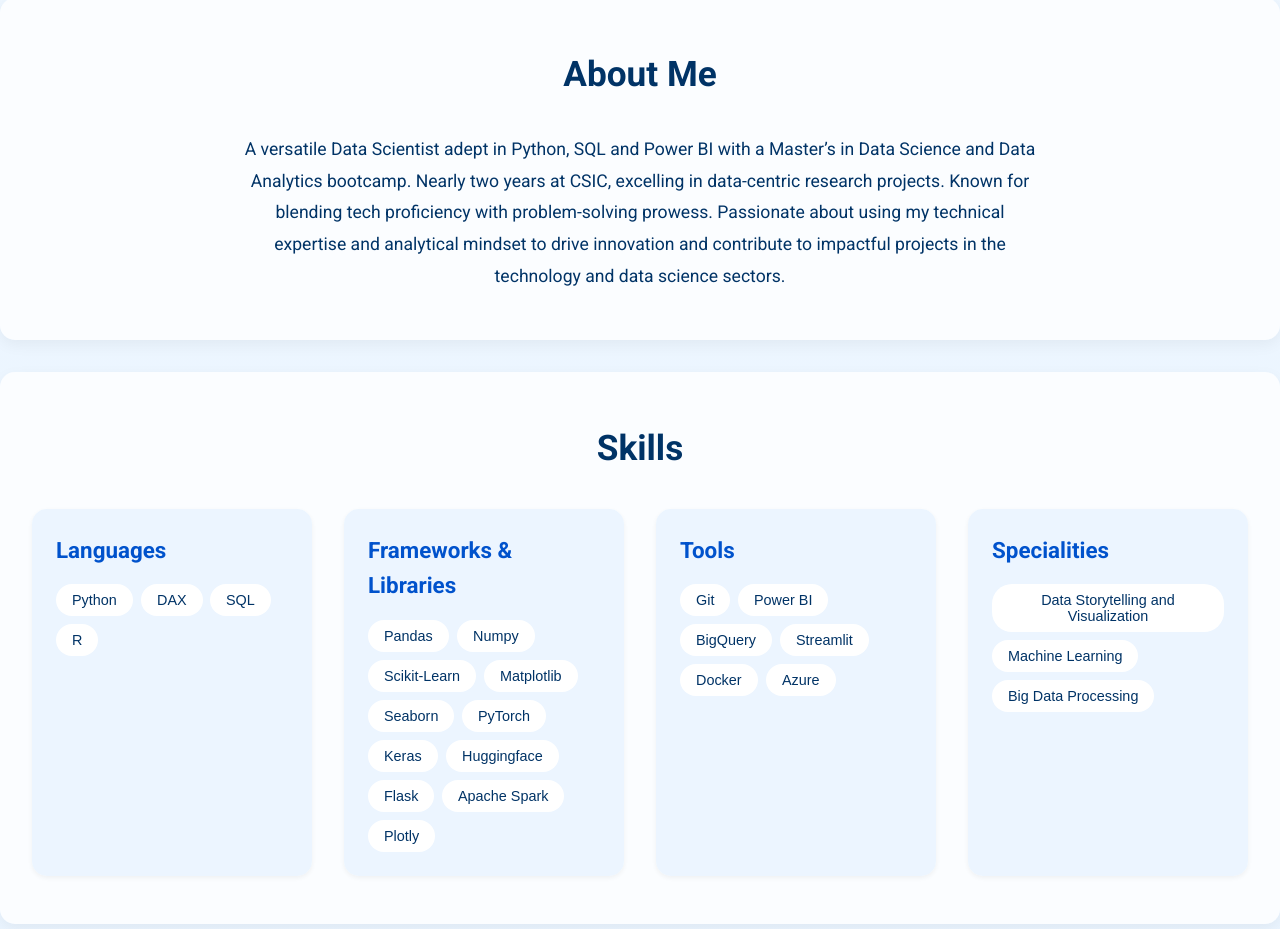
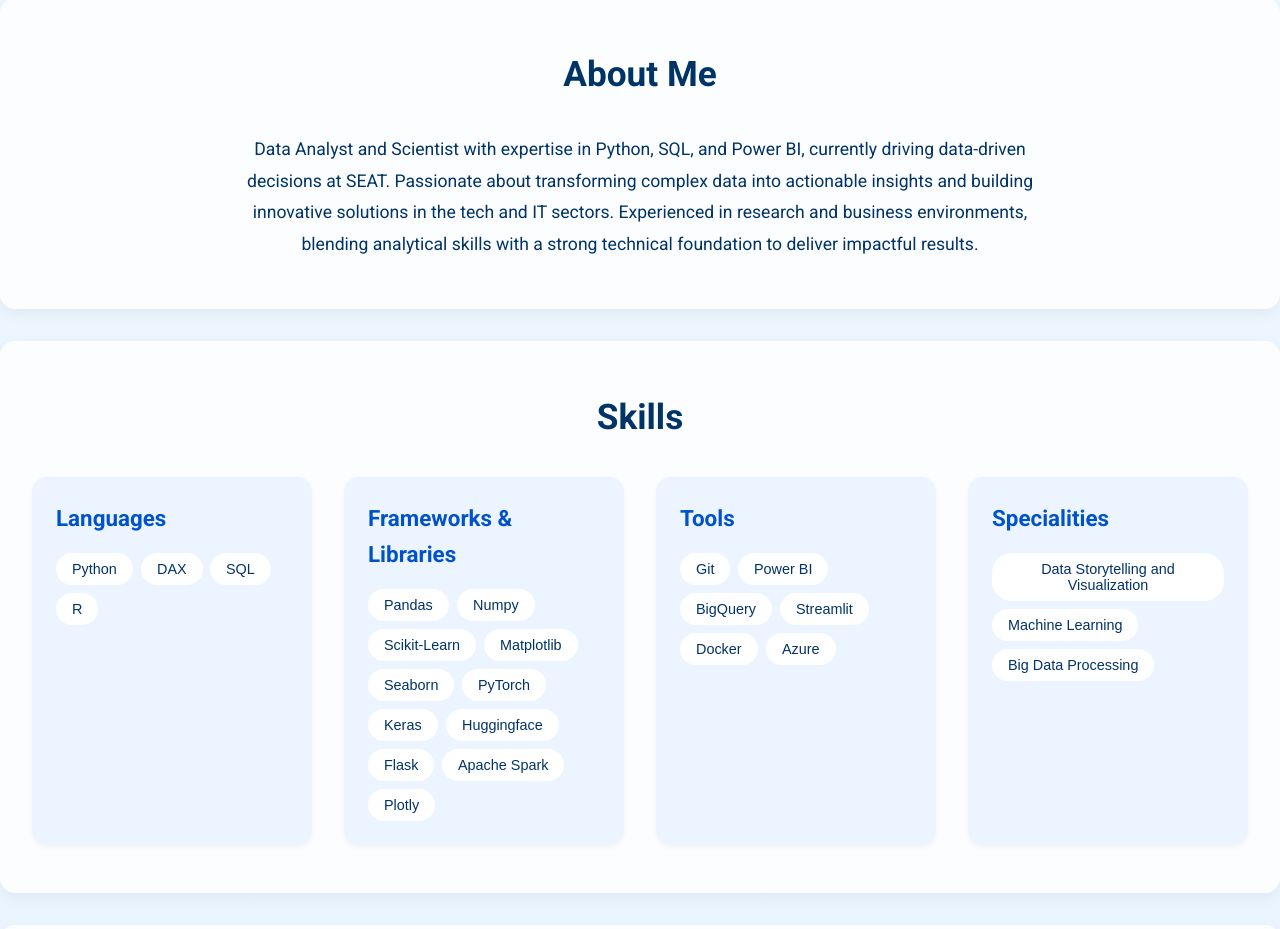
Before and after one commit to MarBenitez/MarBenitez.github.io, a plain HTML site: page index.html in a window 1280 px wide. Shown: the part 860-1789 px from the top of the page. Drawn offline with Linux system fonts and the light colour scheme.

Commit message:
Update index.html

```diff
--- a/index.html
+++ b/index.html
@@ -28,7 +28,7 @@
     <main>
         <section id="about">
             <h3>About Me</h3>
-            <p>A versatile Data Scientist adept in Python, SQL and Power BI with a Master’s in Data Science and Data Analytics bootcamp. Nearly two years at CSIC, excelling in data-centric research projects. Known for blending tech proficiency with problem-solving prowess. Passionate about using my technical expertise and analytical mindset to drive innovation and contribute to impactful projects in the technology and data science sectors.</p>
+            <p>Data Analyst and Scientist with expertise in Python, SQL, and Power BI, currently driving data-driven decisions at SEAT. Passionate about transforming complex data into actionable insights and building innovative solutions in the tech and IT sectors. Experienced in research and business environments, blending analytical skills with a strong technical foundation to deliver impactful results.</p>
         </section>
 
         <section id="skills">
```
